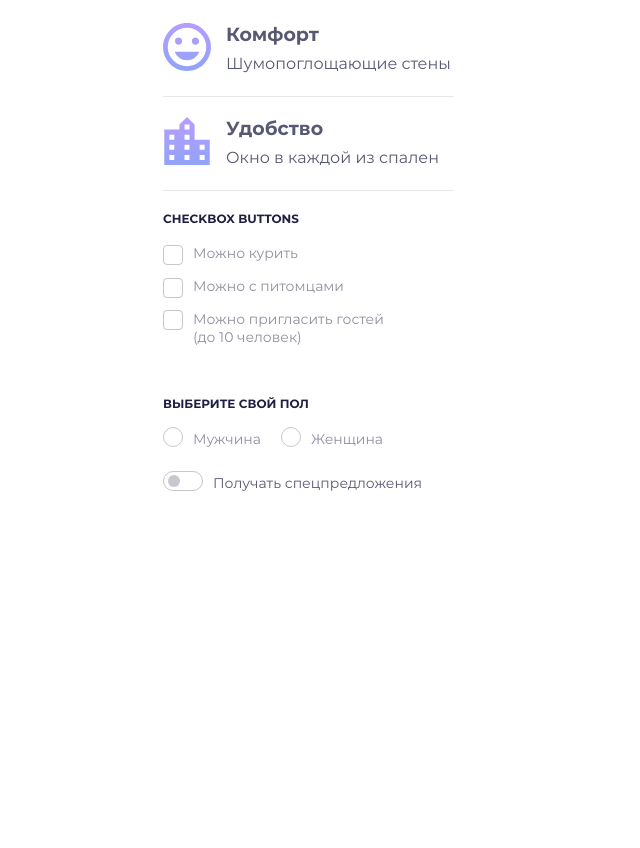
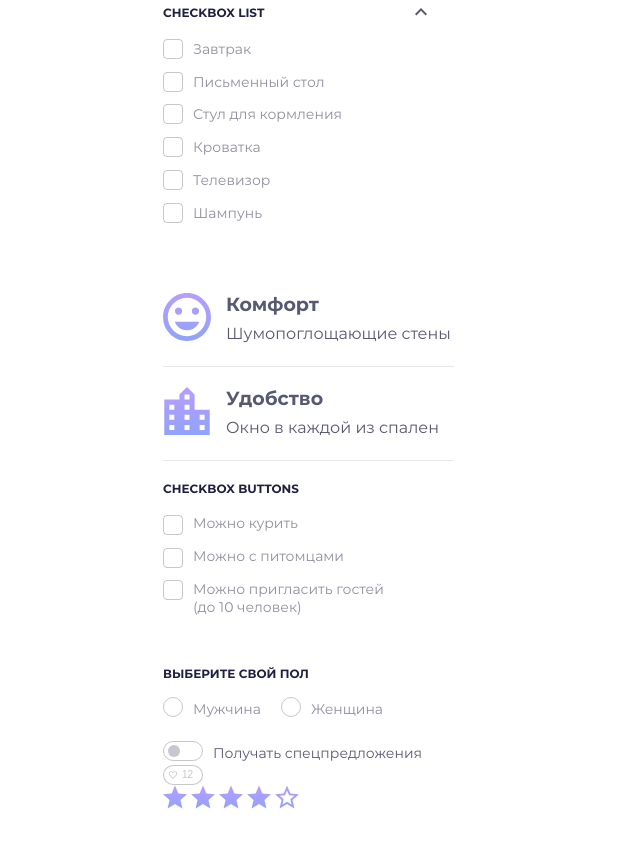
Before and after one commit to EgorikEbolik/metalamp-ui-kit, a website: page src/index.pug in a window 1280 px wide. Shown: the part 762-1610 px from the top of the page, without its empty margins (0-640 px from the left). Drawn offline with nearby package versions, Linux system fonts and the light colour scheme; files that its build step writes are made by us from their sources.

Commit message:
Сдеал рейтинг, доработал js для дропдаунов. Короче мне лень ещё что-то писать, я пошел...

```diff
--- /dev/null
+++ b/src/components/like_button/_like_button.scss
@@ -0,0 +1,34 @@
+
+.like-button {
+  width: 40px;
+  height: 20px;
+  border: 1px solid $Dark25;
+  border-radius: 10px;
+  cursor: pointer;
+  background-color: #fff;
+  position: relative;
+  display: flex;
+  align-items: center;
+
+  &__like-icon {
+    position: absolute;
+    left:50%;
+    transform: translate(-150%);
+  }
+
+  &__likes-value {
+    @include body-text;
+    font-size: 10px;
+    line-height: 12px;
+    color: $Dark25;
+    margin-left: 12px;
+  }
+}
+
+.liked {
+  border-color: $purple;
+
+  .like-button__likes-value {
+    color: $purple
+  }
+}
--- /dev/null
+++ b/src/components/like_button/like-button.js
@@ -0,0 +1,21 @@
+const likeBtn = document.querySelector('.like-button');
+let img = likeBtn.querySelector('.like-button__like-icon');
+let likes = likeBtn.querySelector('.like-button__likes-value');
+let likesValue = Number(likes.innerHTML)
+
+
+likeBtn.onclick = () => {
+
+  if (likeBtn.classList.contains("liked")) {
+    likeBtn.classList.remove("liked");
+    img.setAttribute("src", "/src/img/unliked.svg");
+    likesValue--
+    likes.innerHTML = likesValue;
+  } else {
+    likeBtn.classList.add("liked");
+    img.setAttribute("src", "/src/img/liked.svg");
+    likesValue++
+    likes.innerHTML = likesValue
+  }
+
+}
--- /dev/null
+++ b/src/components/like_button/like_button.pug
@@ -0,0 +1,3 @@
+button.like-button
+  img(src="/src/img/unliked.svg").like-button__like-icon
+  span.like-button__likes-value 12
--- /dev/null
+++ b/src/components/rate_button/_rate_button.scss
@@ -0,0 +1,11 @@
+.room-rating {
+  display: flex;
+
+  &__star {
+    margin-left: 4px;
+
+    &:first-child {
+      margin: 0;
+    }
+  }
+}
--- /dev/null
+++ b/src/components/rate_button/rate_button.js
@@ -0,0 +1,43 @@
+imgs = [...document.querySelector(".room-rating").children];
+
+function setRating(starred, unstarred) {
+  unstarred = 5 - starred
+  for (let i = 0; i < starred; i++) {
+    const element = imgs[i];
+    element.setAttribute("src", "/src/img/star.svg");
+
+
+  }
+
+  for (let i = starred; i < unstarred+starred; i++) {
+    const element = imgs[i];
+    element.setAttribute("src", "/src/img/unstarred.svg");
+
+  }
+
+
+}
+
+setRating(4)
+
+
+
+
+
+
+
+
+// for (let item = 0; item < imgs.length; item++) {
+//   const element = imgs[item];
+
+
+//   prevItems = imgs.slice(0, item);
+//   for (let prevItem = 0; prevItem < prevItems.length; prevItem++) {    Прикольная штука получилась, но оказалась не нужна
+//     const element = prevItems[prevItem];
+//     element.setAttribute("src", "/src/img/star.svg");
+//   }
+
+//   element.setAttribute("src", "/src/img/star.svg");
+
+
+// }
--- /dev/null
+++ b/src/components/rate_button/rate_button.pug
@@ -0,0 +1,6 @@
+.room-rating
+  img( alt="star" width="24" height="24").room-rating__star
+  img( alt="star" width="24" height="24").room-rating__star
+  img( alt="star" width="24" height="24").room-rating__star
+  img( alt="star" width="24" height="24").room-rating__star
+  img( alt="star" width="24" height="24").room-rating__star
--- a/src/components/text_field_dropdown/show_dropdown.js
+++ b/src/components/text_field_dropdown/show_dropdown.js
@@ -1,15 +1,29 @@
-area = document.querySelector(".dropdown-area__text");
-list = document.querySelector(".dropdown-area__list");
-items = list.querySelectorAll(".dropdown-area__list__item")
+area = document.querySelectorAll(".dropdown-area__text");
+list = document.querySelectorAll(".dropdown-area__list");
+items = document.querySelectorAll(".dropdown-area__list__item")
 
+lists = [];
+for (let index = 0; index < list.length; index++) {
+  const element = list[index];
+  lists.push(element);
 
-area.onclick = (event) => {
-  let target = event.target;
-  if (target.className = "dropdown-area__text") {
-    list.classList.toggle("d-none");
+}
+
+console.log(list)
+
+for (let i = 0; i < area.length; i++) {
+  const element = area[i];
+  element.onclick = (event) => {
+    let target = event.target;
+    if (target.className = "dropdown-area__text") {
+      lists[i].classList.toggle("d-none");
+    }
+
   }
 
 }
+
+
 
 function changeValue() {
   for (let i = 0; i < items.length; i++) {
@@ -31,11 +45,6 @@ function changeValue() {
       }
 
     };
-
-
-
-
-
   }
 }
 
--- a/src/components/toggle_button/_toggle_button.scss
+++ b/src/components/toggle_button/_toggle_button.scss
@@ -1,6 +1,7 @@
 .toggle-button {
   margin-top: 20px;
   display: flex;
+  width: 260px;
 
   span {
     @include body-text;
--- a/src/index.pug
+++ b/src/index.pug
@@ -9,13 +9,18 @@ html(lang="en")
     .elements
       include components/text_field/text_field
       include components/text_field_dropdown/text_field_dropdown
+      include components/text_field_dropdown/text_field_dropdown
       include components/checkbox_list/checkbox_list
       include components/room_details/room_details
       include components/checkbox_buttons/checkbox_buttons
       include components/radio_buttons/radio_buttons
       include components/toggle_button/toggle_button
+      include components/like_button/like_button
+      include components/rate_button/rate_button
 
 
 
       script(src="components/text_field_dropdown/show_dropdown.js")
       script(src="components/checkbox_list/checkbox_list.js")
+      script(src="components/like_button/like-button.js")
+      script(src="components/rate_button/rate_button.js")
--- a/src/style.scss
+++ b/src/style.scss
@@ -46,6 +46,8 @@
 @import "components/checkbox_buttons/checkbox_buttons";
 @import "components/radio_buttons/radio_buttons";
 @import "components/toggle_button/toggle_button";
+@import "components/like_button/like_button";
+@import "components/rate_button/rate_button";
 
 body {
   background-color: #fff;
```
Also changed, not shown: src/components/radio_buttons/_radio_buttons.scss (+0 -9 lines), src/img/liked.svg (added), src/img/star.svg (added), src/img/unliked.svg (added), src/img/unstarred.svg (added), src/index.html, src/style.css.
